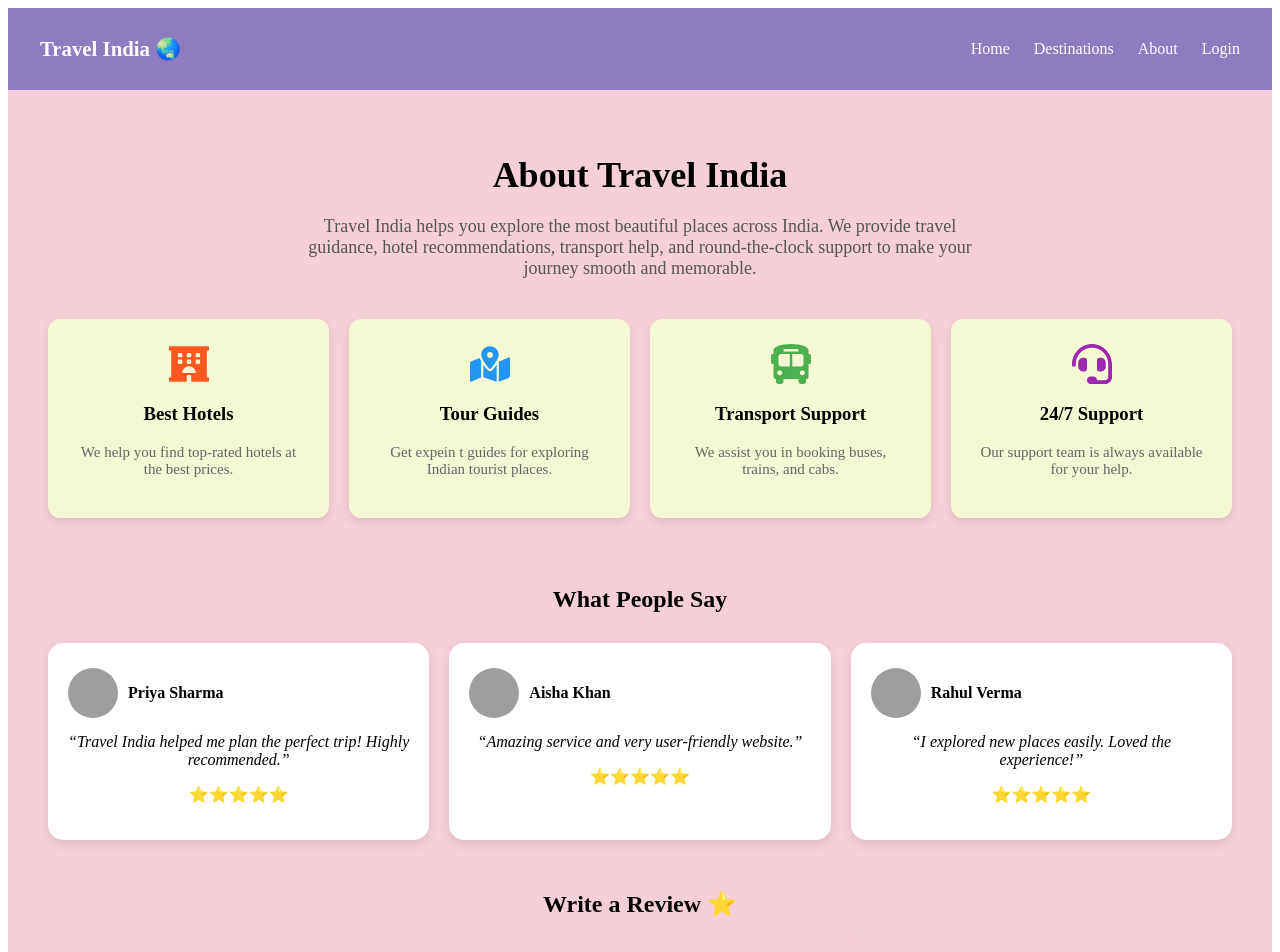
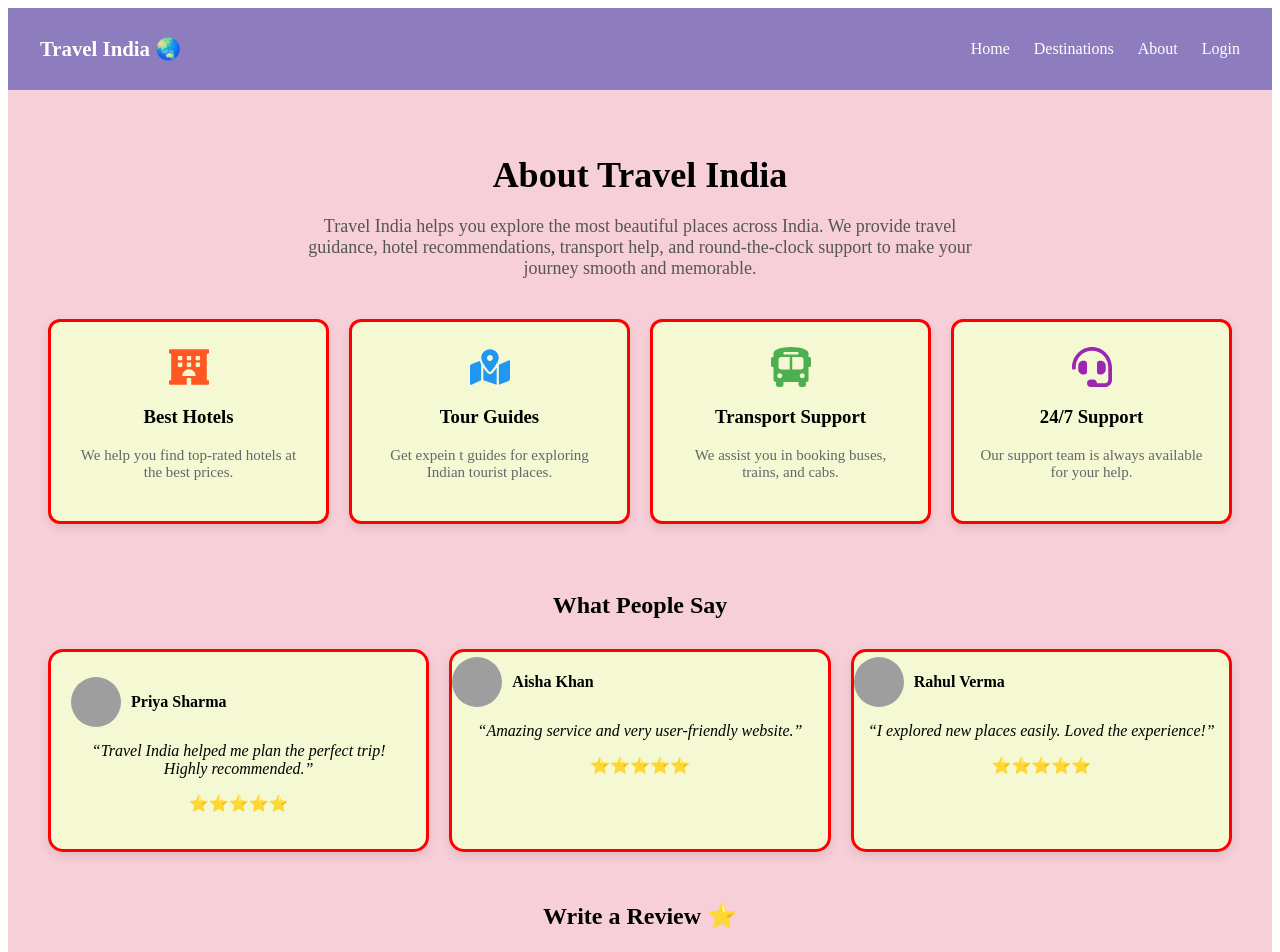
Before and after one commit to TanishkaShivarkar/travel-india, a React (Create React App) app in the folder client/: page /about in a window 1280 px wide. Shown: the top 952 px of the page. Built offline with nearby package versions, Linux system fonts and the light colour scheme; grey boxes are pictures that could not be loaded.

Commit message:
background colour changed

```diff
--- a/client/src/pages/AboutUs.js
+++ b/client/src/pages/AboutUs.js
@@ -44,6 +44,7 @@ const AboutUs = () => {
         {services.map((service, index) => (
           <div key={index} style={{
               background: "#F4F8D3",
+               border: "3px solid red",
              padding: "25px",
              borderRadius: "12px",
            boxShadow: "0 4px 10px rgba(0,0,0,0.1)",
@@ -75,7 +76,8 @@ const AboutUs = () => {
 
   <div
     style={{
-      background: "white",
+      background: "#F4F8D3",
+      border: "3px solid red",
       padding: "20px",
       borderRadius: "15px",
       boxShadow: "0 4px 12px rgba(0,0,0,0.1)",
@@ -99,8 +101,8 @@ const AboutUs = () => {
 
   <div
     style={{
-      background: "white",
-      padding: "20px",
+       background: "#F4F8D3",
+      border: "3px solid red",
       borderRadius: "15px",
       boxShadow: "0 4px 12px rgba(0,0,0,0.1)",
     }}
@@ -123,8 +125,8 @@ const AboutUs = () => {
 
   <div
     style={{
-      background: "white",
-      padding: "20px",
+      background: "#F4F8D3",
+      border: "3px solid red",
       borderRadius: "15px",
       boxShadow: "0 4px 12px rgba(0,0,0,0.1)",
     }}
```
